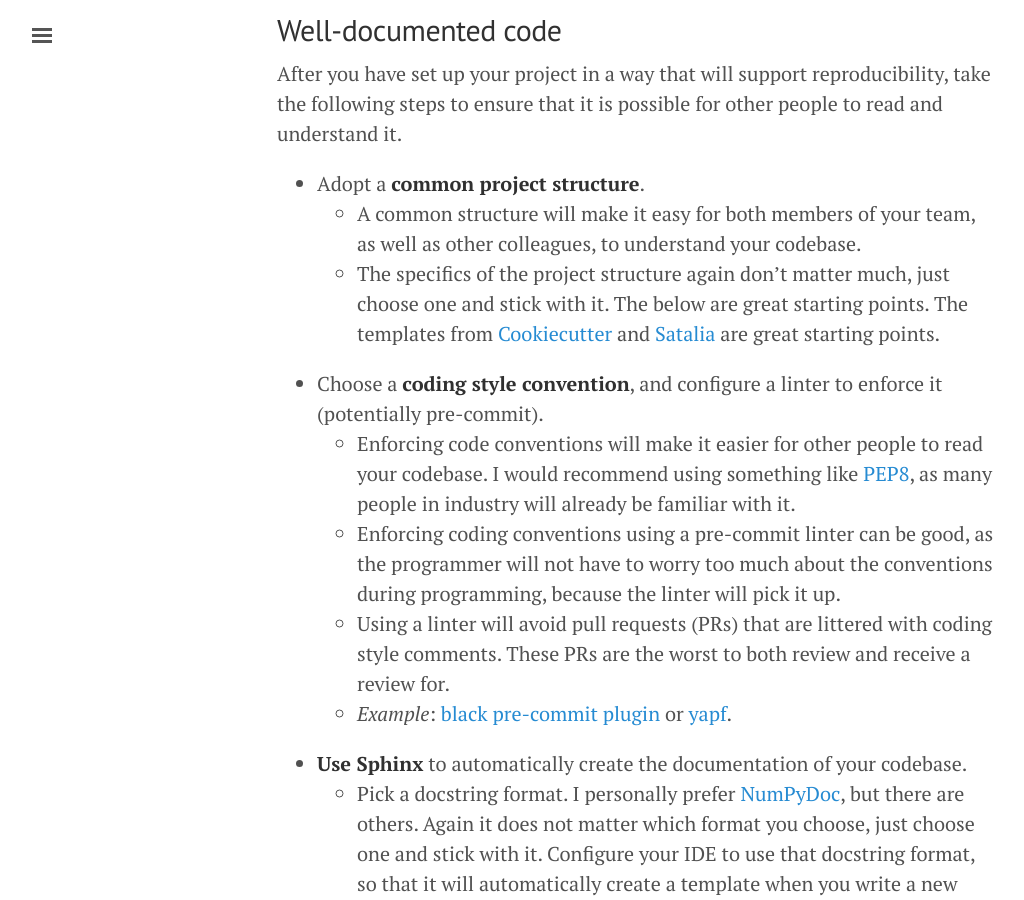
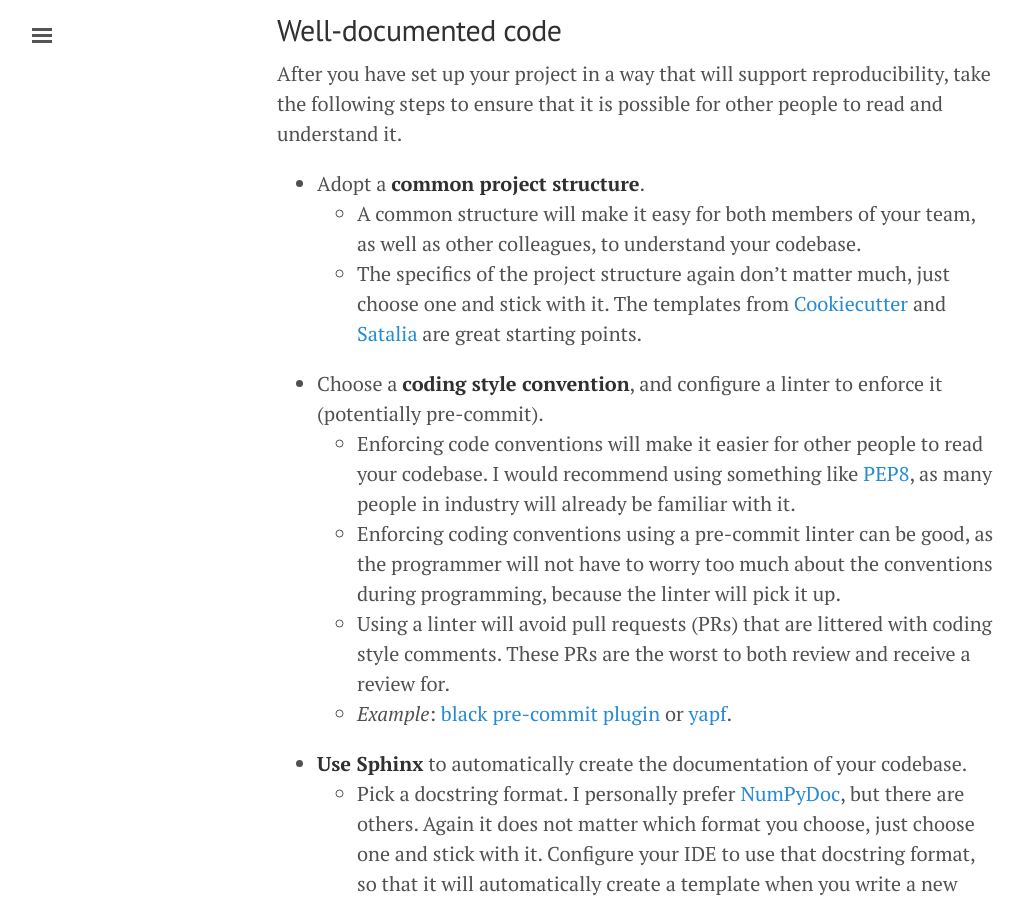
Before and after one commit to thuijskens/thuijskens.github.io, a Jekyll site: the page built from _posts/2018-11-13-useful-code-is-production-code.md, in a window 1280 px wide and 900 px high, scrolled down 3226 px. Shown: the whole window, without its empty margins (3-1027 px from the left). Built offline with Jekyll 4.4.1, drawn with Linux system fonts in a browser that asks for light colours.

Commit message:
Remove typos :sparkles:

```diff
--- a/_posts/2018-11-13-useful-code-is-production-code.md
+++ b/_posts/2018-11-13-useful-code-is-production-code.md
@@ -54,7 +54,7 @@ After you have set up your project in a way that will support reproducibility, t
 
 - Adopt a **common project structure**.
   - A common structure will make it easy for both members of your team, as well as other colleagues, to understand your codebase.
-  - The specifics of the project structure again don't matter much, just choose one and stick with it. The below are great starting points. The templates from [Cookiecutter](http://drivendata.github.io/cookiecutter-data-science/) and [Satalia](https://github.com/Satalia/production-data-science) are great starting points.
+  - The specifics of the project structure again don't matter much, just choose one and stick with it. The templates from [Cookiecutter](http://drivendata.github.io/cookiecutter-data-science/) and [Satalia](https://github.com/Satalia/production-data-science) are great starting points.
 - Choose a **coding style convention**, and configure a linter to enforce it (potentially pre-commit).
   - Enforcing code conventions will make it easier for other people to read your codebase. I would recommend using something like [PEP8](https://www.python.org/dev/peps/pep-0008/), as many people in industry will already be familiar with it.
   - Enforcing coding conventions using a pre-commit linter can be good, as the programmer will not have to worry too much about the conventions during programming, because the linter will pick it up.
```
